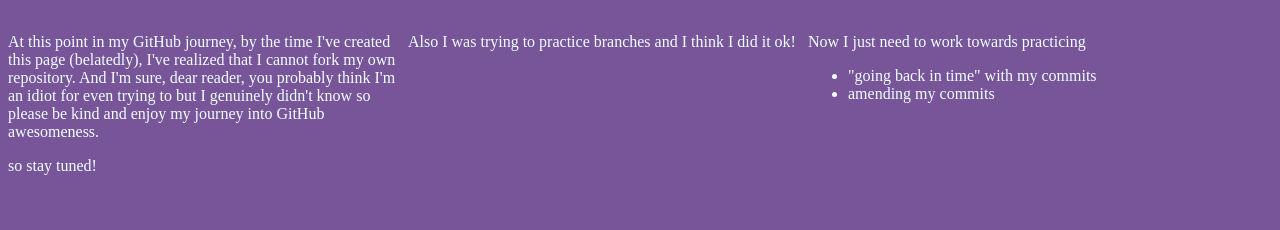
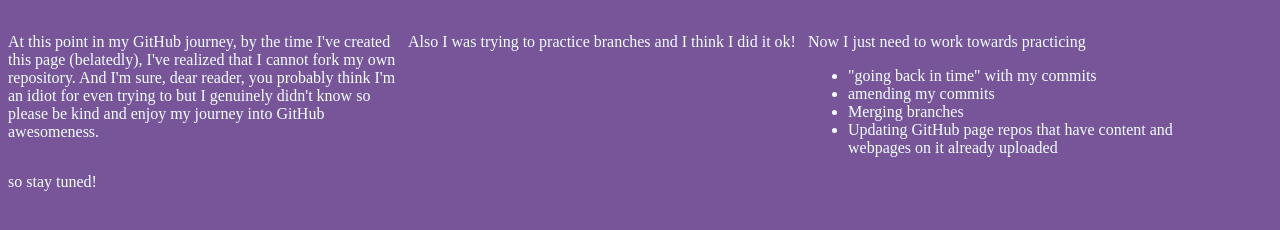
Before and after one commit to juanmatthew/repo-test, a plain HTML site: page about-me/about-me.html in a window 1280 px wide. Shown: the part 136-366 px from the top of the page. Drawn offline with Linux system fonts and the light colour scheme.

Commit message:
Added a few more points to my list

```diff
--- a/about-me/about-me.html
+++ b/about-me/about-me.html
@@ -25,6 +25,8 @@
             <ul>
                 <li>"going back in time" with my commits</li>
                 <li>amending my commits</li>
+                <li>Merging branches</li>
+                <li>Updating GitHub page repos that have content and webpages on it already uploaded</li>
             </ul>
         </div>
 
```
